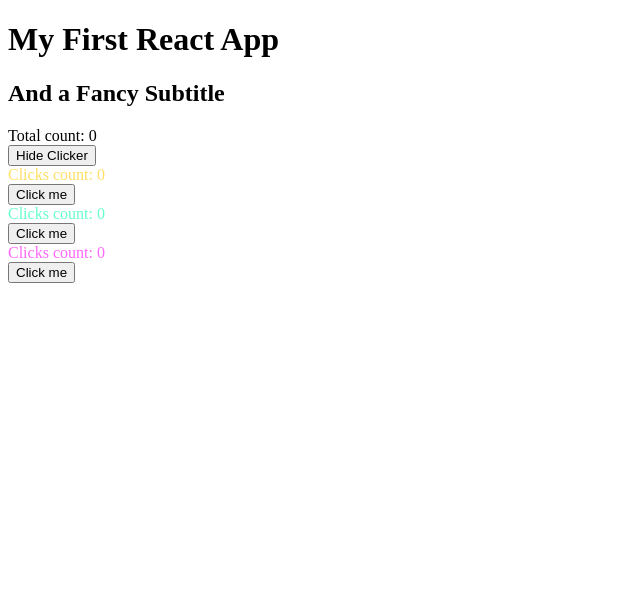
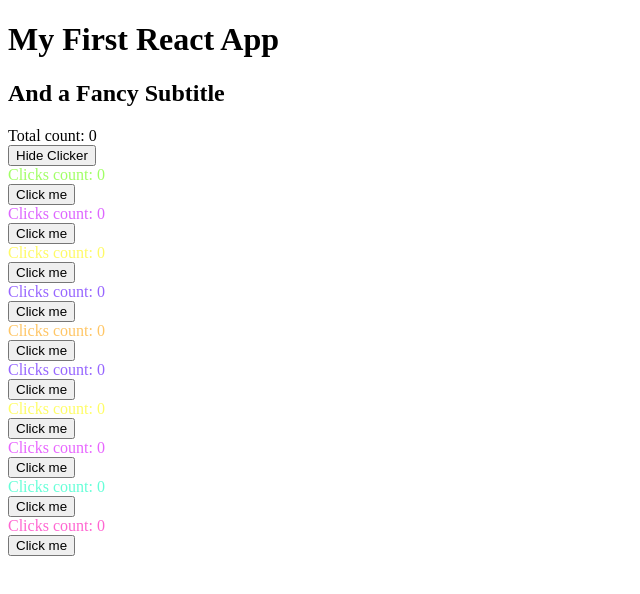
Before and after one commit to Jun-del/react-first-application, a React (Create React App) app: page / in a window 1280 px wide. Shown: the top 594 px of the page, without its empty margins (0-640 px from the left). Built offline with nearby package versions, Linux system fonts and the light colour scheme.

Commit message:
Add useMemo to store colors
Add useMemo to store colors.

```diff
--- a/src/App.js
+++ b/src/App.js
@@ -1,4 +1,4 @@
-import { useState } from "react";
+import { useMemo, useState } from "react";
 import Clicker from "./Clicker.js";
 
 export default function App({ clickersCount, children }) {
@@ -22,6 +22,16 @@ export default function App({ clickersCount, children }) {
 
   // console.log(`hsl(${Math.random() * 360} deg , 100%, 70%)`);
 
+  const colors = useMemo(() => {
+    const colors = [];
+
+    for (let i = 0; i < clickersCount; i++) {
+      colors.push(`hsl(${Math.random() * 360}deg, 100%, 70%)`);
+    }
+
+    return colors;
+  }, [clickersCount]);
+
   return (
     <>
       {/* Message from index.js */}
@@ -43,7 +53,7 @@ export default function App({ clickersCount, children }) {
               key={index}
               increment={increment}
               keyName={`count${index}`}
-              color={`hsl(${Math.random() * 360}deg, 100%, 70%)`}
+              color={colors[index]}
             />
           ))}
 
--- a/src/index.js
+++ b/src/index.js
@@ -19,7 +19,7 @@ root.render(
     /> */}
 
     {/* This is same as above code */}
-    <App clickersCount={3}>
+    <App clickersCount={10}>
       <h1>My First React App</h1>
       <h2>And a Fancy Subtitle</h2>
     </App>
```
